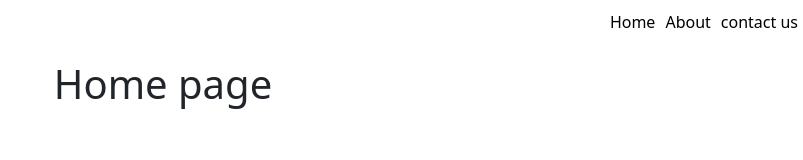
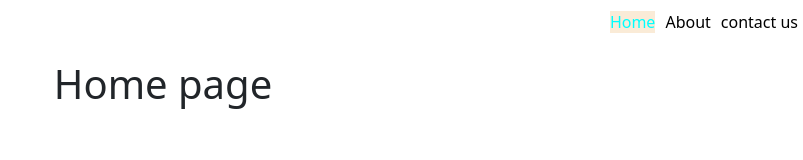
Before and after one commit to amar8181/react-redux, a React (Create React App) app: page / in a window 1280 px wide. Shown: the top 160 px of the page, without its empty margins (477-1280 px from the left). Built offline with nearby package versions, Linux system fonts and the light colour scheme.

Commit message:
active link

```diff
--- a/src/App.css
+++ b/src/App.css
@@ -55,3 +55,8 @@
 .nav-bar-link:hover{
   color: green;
 }
+
+.navbar-one .active{
+  color: aqua;
+  background-color: antiquewhite;
+}
```
